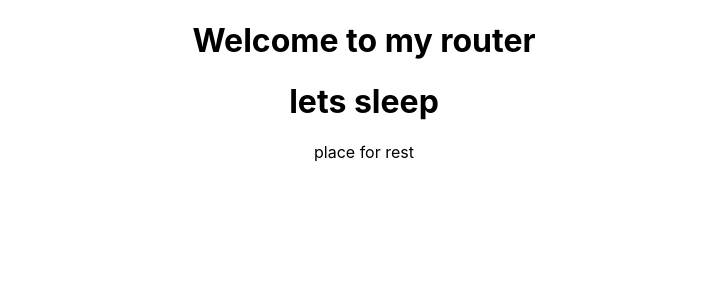
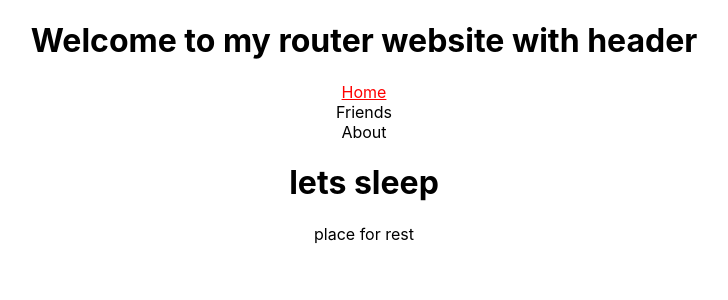
Before and after one commit to MirzaAyon/simple-project-using-react-router, a React (Create React App) app: page / in a window 1280 px wide. Shown: the top 300 px of the page, without its empty margins (276-1004 px from the left). Built offline with nearby package versions, Linux system fonts and the light colour scheme.

Commit message:
custom link added in react router project

```diff
--- a/src/App.js
+++ b/src/App.js
@@ -3,13 +3,18 @@
 import './App.css';
 import About from './components/About/About';
 import Friends from './components/Friends/Friends';
+import Header from './components/Header/Header';
 import Home from './components/Home/Home';
 import NotFound from './components/NotFound/NotFound';
 
 function App() {
   return (
     <div className="App">
-      <h1>Welcome to my router</h1>
+      {/* <h1>Welcome to my router</h1> */}
+      {/* eta ke header er modhe niye jbo */}
+      <Header></Header>
+      {/* kono ekta compo routes er upr boshale sheta shobar jnno same thakbe  */}
+      {/* ekadhik component o hote pare  */}
       <Routes>
         <Route path="/" element={<Home></Home>} > </Route>
         <Route path="/friends" element={<Friends></Friends>} > </Route>
--- /dev/null
+++ b/src/components/CustomLink/CustomLink.js
@@ -0,0 +1,34 @@
+import React from 'react';
+import { Link, useMatch, useResolvedPath } from 'react-router-dom';
+
+
+function CustomLink({ children, to, ...props }) {
+    let resolved = useResolvedPath(to);
+    let match = useMatch({ path: resolved.pathname, end: true });
+
+    return (
+        <div>
+            <Link
+                style={{ color: match ? 'red' : 'black', textDecoration: match ? "underline" : "none" }}
+                to={to}
+                {...props}
+            >
+                {children}
+            </Link>
+            {/* {match && " (active)"}  */}
+            {/* active match ei likha ta shorae dilam jno active likha ta na dekhae */}
+        </div>
+    );
+}
+
+
+
+
+
+
+
+//linkprops take shorae fellam eta lagbe na karon eta types check korte use hy
+//copy kore anar por ettuk prjntoe sudhu rakhbo
+
+
+export default CustomLink;
--- /dev/null
+++ b/src/components/Header/Header.js
@@ -0,0 +1,32 @@
+import React from 'react';
+import { Link } from 'react-router-dom';
+import CustomLink from '../CustomLink/CustomLink'
+
+
+const Header = () => {
+    return (
+        <div>
+            <h1>Welcome to my router website with header</h1>
+            {/* eta app.js theke ekhane boshalam  */}
+            <nav>
+                {/* first way */}
+                {/* <a href="/">Home</a>
+                <Link to="/friends">Friends</Link>
+                <a href="/about">About</a> */}
+                {/* a diye korle reload hbe  */}
+
+                {/* second way  */}
+                {/* <Link to="/">Home</Link>
+                <Link to="/friends">Friends</Link>
+                <Link to="/about">About</Link> */}
+                {/* 3rd way */}
+                <CustomLink to="/">Home</CustomLink>
+                <CustomLink to="/friends">Friends</CustomLink>
+                <CustomLink to="/about">About</CustomLink>
+            </nav>
+            {/* jetay click korbo shetai chole jachche  */}
+        </div>
+    );
+};
+
+export default Header;
```
